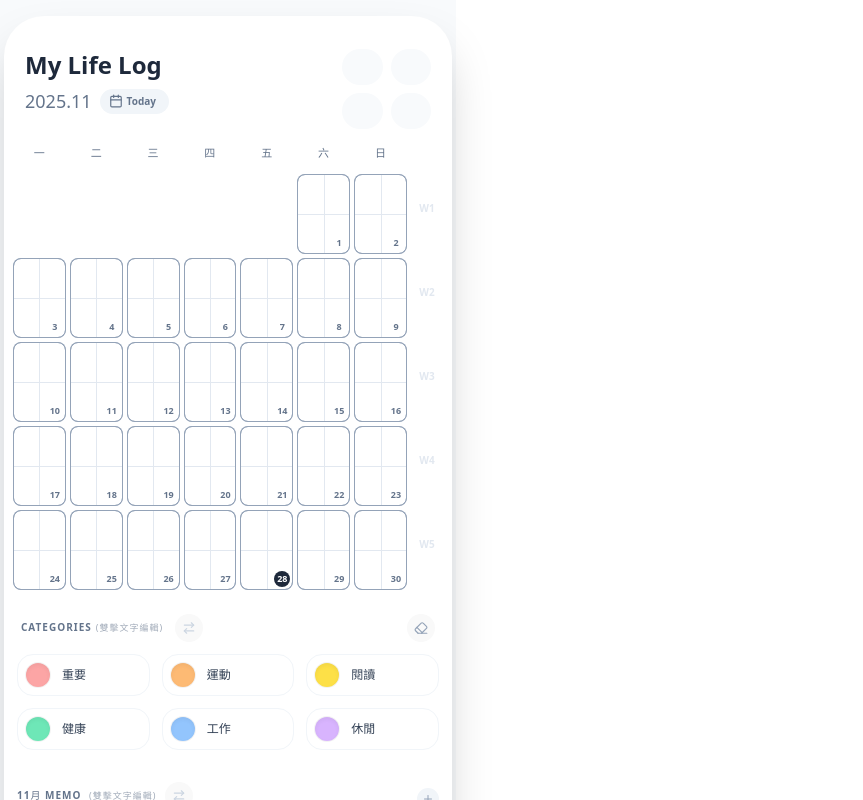
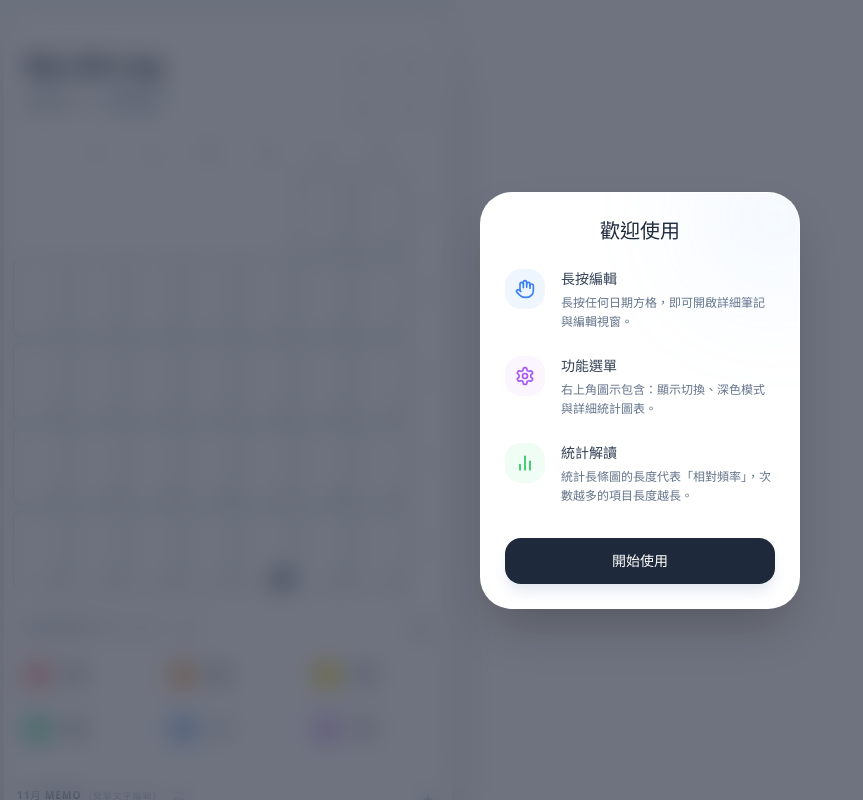
Before and after one commit to fifourths/calendar-app, a React (Vite) app: page / in a window 1280 px wide. Shown: the top 800 px of the page, without its empty margins (0-863 px from the left). Built offline with nearby package versions, Linux system fonts and the light colour scheme.

Commit message:
Update App.jsx
V81
新增新手使用導引
刪除日期卡滑動換日功能

```diff
--- a/src/App.jsx
+++ b/src/App.jsx
@@ -3,11 +3,10 @@ import {
   ChevronLeft, ChevronRight, Grid, LayoutGrid, BarChart2,
   Plus, Trash2, Settings, Download, Upload, RotateCcw,
   AlertCircle, ArrowRightLeft, Calendar as CalendarIcon, Moon, Sun,
-  Globe, AlertTriangle, Clock, X, Eraser
+  Globe, AlertTriangle, Clock, X, Eraser, Hand, Info
 } from 'lucide-react';
 
 // --- 1. Constants & Helper Functions ---
-
 const COLOR_DEFINITIONS = {
   red:    { id: 'red',    light: 'bg-red-300',    dark: 'bg-red-400/80', pastel: 'bg-red-100',    pastelDark: 'bg-red-900/30' },
   orange: { id: 'orange', light: 'bg-orange-300', dark: 'bg-orange-400/80', pastel: 'bg-orange-100', pastelDark: 'bg-orange-900/30' },
@@ -64,7 +63,16 @@ const TRANSLATIONS = {
     statsVsLast: 'vs 上月',
     perMonth: '/ 月',
     monthSuffix: '月',
-    dayCardTitle: '詳細記錄'
+    dayCardTitle: '詳細記錄',
+    // Guide Translations
+    guideTitle: '歡迎使用',
+    guideStep1Title: '長按編輯',
+    guideStep1Desc: '長按任何日期方格，即可開啟詳細筆記與編輯視窗。',
+    guideStep2Title: '功能選單',
+    guideStep2Desc: '右上角圖示包含：顯示切換、深色模式與詳細統計圖表。',
+    guideStep3Title: '統計解讀',
+    guideStep3Desc: '統計長條圖的長度代表「相對頻率」，次數越多的項目長度越長。',
+    gotIt: '開始使用'
   },
   jp: {
     weekDays: ['月', '火', '水', '木', '金', '土', '日'],
@@ -95,7 +103,16 @@ const TRANSLATIONS = {
     statsVsLast: '先月比',
     perMonth: '/ 月',
     monthSuffix: '月',
-    dayCardTitle: '詳細記録'
+    dayCardTitle: '詳細記録',
+    // Guide Translations
+    guideTitle: 'ようこそ',
+    guideStep1Title: '長押しで編集',
+    guideStep1Desc: '日付を長押しすると、詳細なメモや編集画面が開きます。',
+    guideStep2Title: 'メニュー',
+    guideStep2Desc: '右上のアイコンで、表示切替、ダークモード、統計グラフにアクセスできます。',
+    guideStep3Title: '統計の見方',
+    guideStep3Desc: 'グラフの長さは「相対的な頻度」を表します。回数が多いほどバーが長くなります。',
+    gotIt: '始める'
   },
   en: {
     weekDays: ['Mon', 'Tue', 'Wed', 'Thu', 'Fri', 'Sat', 'Sun'],
@@ -127,7 +144,16 @@ const TRANSLATIONS = {
     perMonth: '/ mo',
     monthSuffix: '',
     monthNames: ['Jan', 'Feb', 'Mar', 'Apr', 'May', 'Jun', 'Jul', 'Aug', 'Sep', 'Oct', 'Nov', 'Dec'],
-    dayCardTitle: 'Details'
+    dayCardTitle: 'Details',
+    // Guide Translations
+    guideTitle: 'Welcome',
+    guideStep1Title: 'Long Press to Edit',
+    guideStep1Desc: 'Long press any date cell to open details and add notes.',
+    guideStep2Title: 'Top Menu',
+    guideStep2Desc: 'Access settings, dark mode, and statistics from the top right icons.',
+    guideStep3Title: 'Reading Stats',
+    guideStep3Desc: 'Bar length represents "relative frequency". More frequent habits have longer bars.',
+    gotIt: 'Get Started'
   }
 };
 
@@ -140,7 +166,6 @@ const DEFAULT_NOTES = [
 const BACKUP_REMINDER_DAYS = 7;
 
 // --- 2. Helper Hooks ---
-
 function useStickyState(key, defaultValue) {
   const [value, setValue] = useState(() => {
     if (typeof window === 'undefined') return defaultValue;
@@ -178,6 +203,7 @@ const getFirstDayOfMonth = (year, month) => {
   const day = new Date(year, month, 1).getDay();
   return day === 0 ? 6 : day - 1;
 };
+
 const formatDateKey = (year, month, day) => `${year}-${String(month + 1).padStart(2, '0')}-${String(day).padStart(2, '0')}`;
 const getMonthKey = (year, month) => `${year}-${String(month + 1).padStart(2, '0')}`;
 
@@ -228,6 +254,7 @@ const AutoResizingTextarea = ({ value, onChange, placeholder, isDark }) => {
       textareaRef.current.style.height = `${Math.min(scrollHeight, 76)}px`;
     }
   }, [value]);
+
   return (
     <textarea
       ref={textareaRef}
@@ -241,22 +268,12 @@ const AutoResizingTextarea = ({ value, onChange, placeholder, isDark }) => {
   );
 };
 
+// [UPDATED] DayCardModal: Removed Swipe Logic
 const DayCardModal = ({ dateKey, gridMode, records, categories, dayNotes, onClose, onSaveNote, onNext, onPrev, isDark, t }) => {
   const cellRecord = (records && records[dateKey]) ? records[dateKey] : {};
   const currentNotes = (dayNotes && dayNotes[dateKey]) ? dayNotes[dateKey] : {};
 
-  const touchStartX = useRef(null);
-  const handleTouchStart = (e) => { touchStartX.current = e.targetTouches[0].clientX; };
-  const handleTouchEnd = (e) => {
-    if (!touchStartX.current) return;
-    const touchEndX = e.changedTouches[0].clientX;
-    const diff = touchStartX.current - touchEndX;
-    if (Math.abs(diff) > 50) {
-        if (diff > 0) onNext();
-        else onPrev();
-    }
-    touchStartX.current = null;
-  };
+  // REMOVED: Touch handlers (handleTouchStart, handleTouchEnd) to prevent accidental swipes
 
   let title = dateKey;
   try {
@@ -295,8 +312,7 @@ const DayCardModal = ({ dateKey, gridMode, records, categories, dayNotes, onClos
        <div
          className={`w-full max-w-xs p-5 rounded-[32px] shadow-2xl transform transition-all scale-100 border ${isDark ? 'bg-slate-900 border-slate-700' : 'bg-white border-white/60'}`}
          onClick={(e) => e.stopPropagation()}
-         onTouchStart={handleTouchStart}
-         onTouchEnd={handleTouchEnd}
+         // REMOVED: onTouchStart/End props
        >
           <div className="flex justify-between items-center mb-4 px-1">
              <div className="flex items-center gap-2">
@@ -308,6 +324,64 @@ const DayCardModal = ({ dateKey, gridMode, records, categories, dayNotes, onClos
           </div>
           <div className={`grid gap-2 h-64 ${gridMode === 4 ? 'grid-cols-2 grid-rows-2' : 'grid-cols-3 grid-rows-2'}`}>{cells}</div>
        </div>
+    </div>
+  );
+};
+
+// [NEW] UserGuideModal: First time user tutorial
+const UserGuideModal = ({ onClose, t, isDark }) => {
+  return (
+    <div className="fixed inset-0 z-[60] flex items-center justify-center bg-slate-900/60 backdrop-blur-md animate-in fade-in duration-300" onClick={onClose}>
+      <div className={`w-[85%] max-w-xs p-6 rounded-[32px] shadow-2xl transform transition-all scale-100 border relative overflow-hidden ${isDark ? 'bg-slate-900 border-slate-700' : 'bg-white border-white/80'}`} onClick={(e) => e.stopPropagation()}>
+
+        {/* Decorative Background Blob */}
+        <div className={`absolute -top-10 -right-10 w-32 h-32 rounded-full blur-3xl opacity-20 ${isDark ? 'bg-blue-500' : 'bg-blue-300'}`}></div>
+
+        <h2 className={`text-xl font-bold mb-6 text-center ${isDark ? 'text-slate-100' : 'text-slate-800'}`}>{t.guideTitle}</h2>
+
+        <div className="space-y-6">
+          {/* Step 1: Long Press */}
+          <div className="flex gap-4">
+            <div className={`w-10 h-10 rounded-2xl flex items-center justify-center flex-shrink-0 ${isDark ? 'bg-slate-800 text-blue-400' : 'bg-blue-50 text-blue-500'}`}>
+              <Hand size={20} />
+            </div>
+            <div>
+              <h3 className={`text-sm font-bold mb-1 ${isDark ? 'text-slate-200' : 'text-slate-700'}`}>{t.guideStep1Title}</h3>
+              <p className={`text-xs leading-relaxed ${isDark ? 'text-slate-400' : 'text-slate-500'}`}>{t.guideStep1Desc}</p>
+            </div>
+          </div>
+
+          {/* Step 2: Icons */}
+          <div className="flex gap-4">
+             <div className={`w-10 h-10 rounded-2xl flex items-center justify-center flex-shrink-0 ${isDark ? 'bg-slate-800 text-purple-400' : 'bg-purple-50 text-purple-500'}`}>
+              <Settings size={20} />
+            </div>
+            <div>
+              <h3 className={`text-sm font-bold mb-1 ${isDark ? 'text-slate-200' : 'text-slate-700'}`}>{t.guideStep2Title}</h3>
+              <p className={`text-xs leading-relaxed ${isDark ? 'text-slate-400' : 'text-slate-500'}`}>{t.guideStep2Desc}</p>
+            </div>
+          </div>
+
+          {/* Step 3: Stats */}
+          <div className="flex gap-4">
+             <div className={`w-10 h-10 rounded-2xl flex items-center justify-center flex-shrink-0 ${isDark ? 'bg-slate-800 text-green-400' : 'bg-green-50 text-green-500'}`}>
+              <BarChart2 size={20} />
+            </div>
+            <div>
+              <h3 className={`text-sm font-bold mb-1 ${isDark ? 'text-slate-200' : 'text-slate-700'}`}>{t.guideStep3Title}</h3>
+              <p className={`text-xs leading-relaxed ${isDark ? 'text-slate-400' : 'text-slate-500'}`}>{t.guideStep3Desc}</p>
+            </div>
+          </div>
+        </div>
+
+        <button
+          onClick={onClose}
+          className={`w-full mt-8 py-3 rounded-2xl font-bold text-sm transition-all shadow-lg active:scale-95 ${isDark ? 'bg-blue-600 hover:bg-blue-500 text-white shadow-blue-900/20' : 'bg-slate-800 hover:bg-slate-700 text-white shadow-slate-200'}`}
+        >
+          {t.gotIt}
+        </button>
+
+      </div>
     </div>
   );
 };
@@ -368,7 +442,6 @@ const SettingsModal = ({ onClose, onReset, onExport, onImport, toggleLanguage, t
       </div>
     )
   }
-
   return (
     <div className="fixed inset-0 z-50 flex items-center justify-center bg-slate-900/20 backdrop-blur-sm animate-in fade-in duration-200" onClick={onClose}>
       <div className={`rounded-[32px] p-6 shadow-2xl w-72 transform transition-all scale-100 border ${containerClass}`} onClick={(e) => e.stopPropagation()}>
@@ -419,12 +492,9 @@ const NoteRow = ({ note, onChange, onDelete, isReordering, isSelected, onReorder
   );
 };
 
-
 // --- 4. Main Application ---
-
 export default function NewCalendarApp() {
   const [currentDate, setCurrentDate] = useState(new Date());
-
   // SAFE STORAGE: Changing key to 'v80' to ensure fresh, safe data
   const [appTitle, setAppTitle] = useStickyState('v80_title', 'My Life Log');
   const [gridMode, setGridMode] = useStickyState('v80_gridMode', 4);
@@ -437,11 +507,13 @@ export default function NewCalendarApp() {
   const [darkMode, setDarkMode] = useStickyState('v80_darkMode', false);
   const [lastBackupDate, setLastBackupDate] = useStickyState('v80_lastBackupDate', null);
 
+  // [NEW] Guide State
+  const [hasSeenGuide, setHasSeenGuide] = useStickyState('v80_guide_seen_v2', false);
+
   const [view, setView] = useState('calendar');
   const [showDatePicker, setShowDatePicker] = useState(false);
   const [showSettings, setShowSettings] = useState(false);
   const [zoomedDateKey, setZoomedDateKey] = useState(null);
-
   const [selectedColor, setSelectedColor] = useState(null);
   const [editingCategoryId, setEditingCategoryId] = useState(null);
   const [tempLabel, setTempLabel] = useState('');
@@ -449,7 +521,7 @@ export default function NewCalendarApp() {
   const [reorderMode, setReorderMode] = useState(null);
   const [swapSourceId, setSwapSourceId] = useState(null);
 
-  // --- SWIPE LOGIC (Main Calendar) ---
+  // --- SWIPE LOGIC (Main Calendar Only) ---
   const touchStartX = useRef(null);
   const touchEndX = useRef(null);
   const onTouchStartSwipe = (e) => { touchStartX.current = e.targetTouches[0].clientX; touchEndX.current = null; };
@@ -462,15 +534,13 @@ export default function NewCalendarApp() {
     if (distance < -100) handlePrevMonth();
   };
 
-  // --- LONG PRESS LOGIC (Without Hook, using Ref to avoid crashes) ---
+  // --- LONG PRESS LOGIC ---
   const longPressTimer = useRef(null);
-
   const startLongPress = (dateKey) => {
     longPressTimer.current = setTimeout(() => {
         setZoomedDateKey(dateKey);
     }, 500); // 500ms long press
   };
-
   const cancelLongPress = () => {
      if (longPressTimer.current) {
          clearTimeout(longPressTimer.current);
@@ -500,7 +570,6 @@ export default function NewCalendarApp() {
   const monthKey = getMonthKey(year, month);
   const today = new Date();
   const isToday = (d, m, y) => d === today.getDate() && m === today.getMonth() && y === today.getFullYear();
-
   const footerNotes = allFooterNotes[monthKey] || DEFAULT_NOTES;
 
   const isBackupOverdue = useMemo(() => {
@@ -518,14 +587,12 @@ export default function NewCalendarApp() {
   const handlePrevMonth = () => setCurrentDate(new Date(year, month - 1, 1));
   const handleNextMonth = () => setCurrentDate(new Date(year, month + 1, 1));
   const handleJumpToToday = (e) => { e.stopPropagation(); setCurrentDate(new Date()); };
-
   const handleBackgroundClick = () => setSelectedColor(null);
   const toggleLanguage = () => setLangIndex((prev) => (prev + 1) % 3);
   const toggleDarkMode = () => setDarkMode(!darkMode);
 
   const handleCellClick = (dateKey, subIndex) => {
     if (selectedColor === null) return;
-
     // Safety check for records object
     const currentRecs = records || {};
     const currentRecord = currentRecs[dateKey] || {};
@@ -566,7 +633,8 @@ export default function NewCalendarApp() {
     const data = { appTitle, gridMode, categories, records, weekNotes, dayNotes, allFooterNotes, langIndex, exportedAt: now };
     const blob = new Blob([JSON.stringify(data, null, 2)], { type: 'application/json' });
     const url = URL.createObjectURL(blob);
-    const link = document.createElement('a'); link.href = url; link.download = `calendar_backup_${now.slice(0, 10)}.json`; document.body.appendChild(link); link.click(); document.body.removeChild(link);
+    const link = document.createElement('a');
+    link.href = url; link.download = `calendar_backup_${now.slice(0, 10)}.json`; document.body.appendChild(link); link.click(); document.body.removeChild(link);
     setShowSettings(false);
   };
 
@@ -592,8 +660,10 @@ export default function NewCalendarApp() {
   };
 
   const toggleReorderMode = (mode) => { if (reorderMode === mode) { setReorderMode(null); setSwapSourceId(null); } else { setReorderMode(mode); setSwapSourceId(null); } };
+
   const handleItemSwap = (targetId, listType) => {
     if (!reorderMode || reorderMode !== listType) return;
+
     if (swapSourceId === null) { setSwapSourceId(targetId); }
     else if (swapSourceId === targetId) { setSwapSourceId(null); }
     else {
@@ -612,7 +682,7 @@ export default function NewCalendarApp() {
     }
   };
 
-  // --- Stats Logic (Safeguarded against null/crash) ---
+  // --- Stats Logic ---
   const calendarDays = useMemo(() => {
     try {
         const daysInMonth = getDaysInMonth(year, month);
@@ -630,14 +700,12 @@ export default function NewCalendarApp() {
   const weeks = [];
   for (let i = 0; i < calendarDays.length; i += 7) weeks.push(calendarDays.slice(i, i + 7));
 
-  // --- CRASH FIX: Ensure categories are always valid before using in stats/render ---
   const safeCategories = useMemo(() => {
     if (!Array.isArray(categories)) return INITIAL_CATEGORIES;
     const valid = categories.filter(c => c && typeof c.id === 'string');
     return valid.length > 0 ? valid : INITIAL_CATEGORIES;
   }, [categories]);
 
-  // --- CRASH FIX: Robust Stats Calculation with Global Try-Catch ---
   const stats = useMemo(() => {
     try {
         const safeRecords = (records && typeof records === 'object') ? records : {};
@@ -660,16 +728,13 @@ export default function NewCalendarApp() {
 
         const range = {};
         safeCategories.forEach(c => range[c.id] = { min: null, max: null, minVal: Infinity, maxVal: -Infinity, hasData: false });
-
         Object.keys(safeRecords).forEach(dateKey => {
             if (!dateKey) return;
             const parts = dateKey.split('-');
             if (parts.length < 2) return;
             const [y, m] = parts.map(Number);
             const monthVal = y * 12 + (m - 1);
-            // Handle NaN
             if (isNaN(monthVal)) return;
-
             const monthStr = `${y}.${String(m).padStart(2, '0')}`;
             const rec = safeRecords[dateKey];
             if (rec) {
@@ -702,7 +767,6 @@ export default function NewCalendarApp() {
       .no-scrollbar { -ms-overflow-style: none; scrollbar-width: none; }
       .hoverable:active { transform: scale(0.95); transition: transform 0.1s; }
     `}} />
-
     {/* ROOT CONTAINER */}
     <div
       onClick={handleBackgroundClick}
@@ -714,6 +778,9 @@ export default function NewCalendarApp() {
       >
 
         {/* Modals */}
+        {/* [NEW] Show guide if not seen */}
+        {!hasSeenGuide && <UserGuideModal onClose={() => setHasSeenGuide(true)} t={t} isDark={darkMode} />}
+
         {showDatePicker && <CustomDatePicker currentYear={year} currentMonth={month} onClose={() => setShowDatePicker(false)} onSelect={(y, m) => { setCurrentDate(new Date(y, m, 1)); setShowDatePicker(false); }} isDark={darkMode} t={t} />}
         {showSettings && <SettingsModal onClose={() => setShowSettings(false)} onReset={handleResetCurrentMonth} onExport={handleExportData} onImport={handleImportData} toggleLanguage={toggleLanguage} t={t} isDark={darkMode} lastBackupDate={lastBackupDate} isBackupOverdue={isBackupOverdue} />}
         {zoomedDateKey && (
@@ -765,10 +832,11 @@ export default function NewCalendarApp() {
               <div onTouchStart={onTouchStartSwipe} onTouchMove={onTouchMoveSwipe} onTouchEnd={onTouchEndSwipe}>
                   <div className="grid grid-cols-[1fr_auto] gap-1 mb-1">
                      <div className="grid grid-cols-7 gap-1">
-                        {currentWeekLabels.map((day, i) => (<div key={i} className={`text-center text-[11px] font-bold uppercase tracking-wide py-2 ${darkMode ? 'text-slate-400' : 'text-slate-500'}`}>{day}</div>))}
+                         {currentWeekLabels.map((day, i) => (<div key={i} className={`text-center text-[11px] font-bold uppercase tracking-wide py-2 ${darkMode ? 'text-slate-400' : 'text-slate-500'}`}>{day}</div>))}
                      </div>
                      <div className="w-8"></div>
                   </div>
+
                   <div className="flex flex-col gap-1">
                     {weeks.map((week, weekIndex) => (
                       <div key={weekIndex} className="flex gap-1">
@@ -781,18 +849,18 @@ export default function NewCalendarApp() {
                             const cellNotes = dayNotes?.[cell.dateKey];
                             const hasNote = isCurrent && cellNotes && Object.values(cellNotes).some(t => t && t.trim().length > 0);
 
-                            // 這裡已經移除了 useLongPress Hook！
-                            // 改用 onTouchStart/onTouchEnd + useRef 實作
                             const handlePressStart = () => isCurrent && startLongPress(cell.dateKey);
                             const handlePressEnd = () => cancelLongPress();
 
                             const subCells = [];
                             const cellRecord = (records && records[cell.dateKey]) ? records[cell.dateKey] : {};
+
                             for (let i = 0; i < gridMode; i++) {
                                const colorId = cellRecord[i];
                                const activeCatState = safeCategories.find(c => c.id === colorId);
                                const style = getColorDef(activeCatState?.id);
                                const finalColor = activeCatState ? (darkMode ? style.dark : style.light) : 'bg-transparent';
+
                                subCells.push(
                                  <div
                                     key={i}
@@ -809,7 +877,6 @@ export default function NewCalendarApp() {
                             const textColor = isTodayDate
                                 ? (darkMode ? 'bg-slate-100 text-slate-900' : 'bg-slate-800 text-white')
                                 : (darkMode ? 'text-slate-200' : 'text-slate-500');
-
                             const dashColor = isTodayDate
                                 ? (darkMode ? 'bg-slate-100' : 'bg-slate-800')
                                 : (darkMode ? 'bg-slate-200' : 'bg-slate-500');
@@ -817,8 +884,6 @@ export default function NewCalendarApp() {
                             return (
                               <div key={dayIndex}
                                    className={`relative rounded-lg overflow-hidden flex flex-col h-20 transition-colors select-none ring-1 ring-inset ${isCurrent ? (darkMode ? 'bg-slate-800 ring-slate-500' : 'bg-white ring-slate-400') : (darkMode ? 'bg-slate-800/30 ring-slate-800 opacity-40' : 'bg-white/50 ring-slate-200 opacity-40')}`}
-
-                                   /* 使用簡單事件取代 Hook */
                                    onTouchStart={handlePressStart}
                                    onTouchEnd={handlePressEnd}
                                    onMouseDown={handlePressStart}
@@ -858,7 +923,6 @@ export default function NewCalendarApp() {
                         </h3>
                         <button onClick={(e) => { e.stopPropagation(); toggleReorderMode('color'); }} className={`p-1.5 rounded-full transition-colors ${reorderMode === 'color' ? (darkMode ? 'bg-blue-900/30 text-blue-400' : 'bg-blue-100 text-blue-600') : (darkMode ? 'text-slate-500 hover:bg-slate-800 hover:text-slate-300' : 'text-slate-300 hover:bg-slate-100 hover:text-slate-500')}`}><ArrowRightLeft size={14} /></button>
                     </div>
-
                     <button
                         onClick={(e) => { e.stopPropagation(); setSelectedColor(prev => prev === 'ERASER' ? null : 'ERASER'); }}
                         className={`p-1.5 rounded-full transition-all ${selectedColor === 'ERASER' ? (darkMode ? 'bg-slate-600 text-white ring-1 ring-slate-400' : 'bg-slate-800 text-white ring-1 ring-slate-600') : (darkMode ? 'text-slate-500 hover:text-slate-300' : 'text-slate-400 hover:text-slate-600')}`}
@@ -867,7 +931,6 @@ export default function NewCalendarApp() {
                         <Eraser size={14} />
                     </button>
                  </div>
-
                  <div className="grid grid-cols-3 gap-3">
                     {safeCategories.map((cat) => {
                       const style = getColorDef(cat.id);
@@ -896,10 +959,10 @@ export default function NewCalendarApp() {
                  </div>
               </div>
 
-              {/* Footer Notes - Removed e.stopPropagation */}
+              {/* Footer Notes */}
               <div className="mt-8 mb-4 px-1">
                  <div className="flex justify-between items-end mb-2">
-                   <div className="flex items-center gap-2">
+                    <div className="flex items-center gap-2">
                       <h3 className={`text-[10px] font-bold uppercase tracking-widest ${darkMode ? 'text-slate-500' : 'text-slate-500'}`}>{memoMonthLabel} {t.memoHeader} <span className="text-[9px] font-normal opacity-60 ml-1">{t.editHint}</span></h3>
                       <div className="flex items-center gap-2">
                         <button onClick={(e) => { e.stopPropagation(); toggleReorderMode('note'); }} className={`p-1.5 rounded-full transition-colors ${reorderMode === 'note' ? (darkMode ? 'bg-blue-900/30 text-blue-400' : 'bg-blue-100 text-blue-600') : (darkMode ? 'text-slate-500 hover:bg-slate-800 hover:text-slate-300' : 'text-slate-300 hover:bg-slate-100 hover:text-slate-500')}`}><ArrowRightLeft size={14} /></button>
@@ -915,10 +978,9 @@ export default function NewCalendarApp() {
               </div>
             </>
           ) : (
-            <div className="h-full flex flex-col justify-start pt-2 pb-4 animate-in fade-in zoom-in duration-300 px-2" onClick={(e) => e.stopPropagation()}>
+             <div className="h-full flex flex-col justify-start pt-2 pb-4 animate-in fade-in zoom-in duration-300 px-2" onClick={(e) => e.stopPropagation()}>
                <div className="flex flex-col h-full gap-2">
                  {safeCategories.map((cat) => {
-                    // Safe access to avoid crash
                     const current = (stats && stats.currentCounts) ? (stats.currentCounts[cat.id] || 0) : 0;
                     const prev = (stats && stats.prevCounts) ? (stats.prevCounts[cat.id] || 0) : 0;
                     const diff = current - prev;
@@ -936,7 +998,8 @@ export default function NewCalendarApp() {
                         freqText = `${avg}${t.perMonth}`;
                     }
                     let diffColorClass = darkMode ? 'text-slate-500' : 'text-slate-400';
-                    if (diff > 0) { diffColorClass = darkMode ? 'text-emerald-400' : 'text-emerald-600'; } else if (diff < 0) { diffColorClass = darkMode ? 'text-red-400' : 'text-red-600'; }
+                    if (diff > 0) { diffColorClass = darkMode ? 'text-emerald-400' : 'text-emerald-600'; }
+                    else if (diff < 0) { diffColorClass = darkMode ? 'text-red-400' : 'text-red-600'; }
 
                     return (
                       <div key={cat.id} className={`flex-1 w-full p-3 rounded-2xl border ${darkMode ? 'border-slate-700 bg-slate-800/40' : 'border-slate-200 bg-white/60'} shadow-sm flex items-center justify-between gap-4`}>
```
